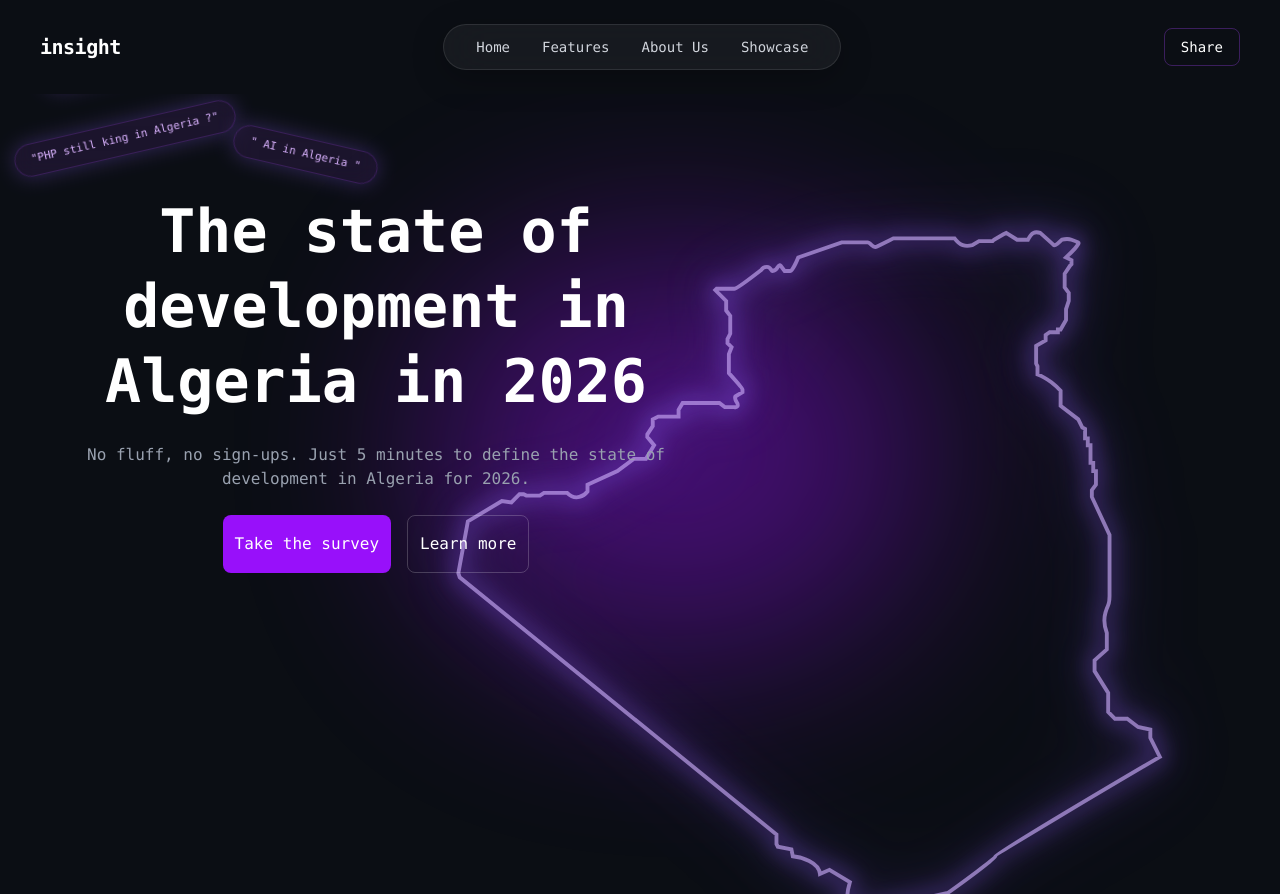
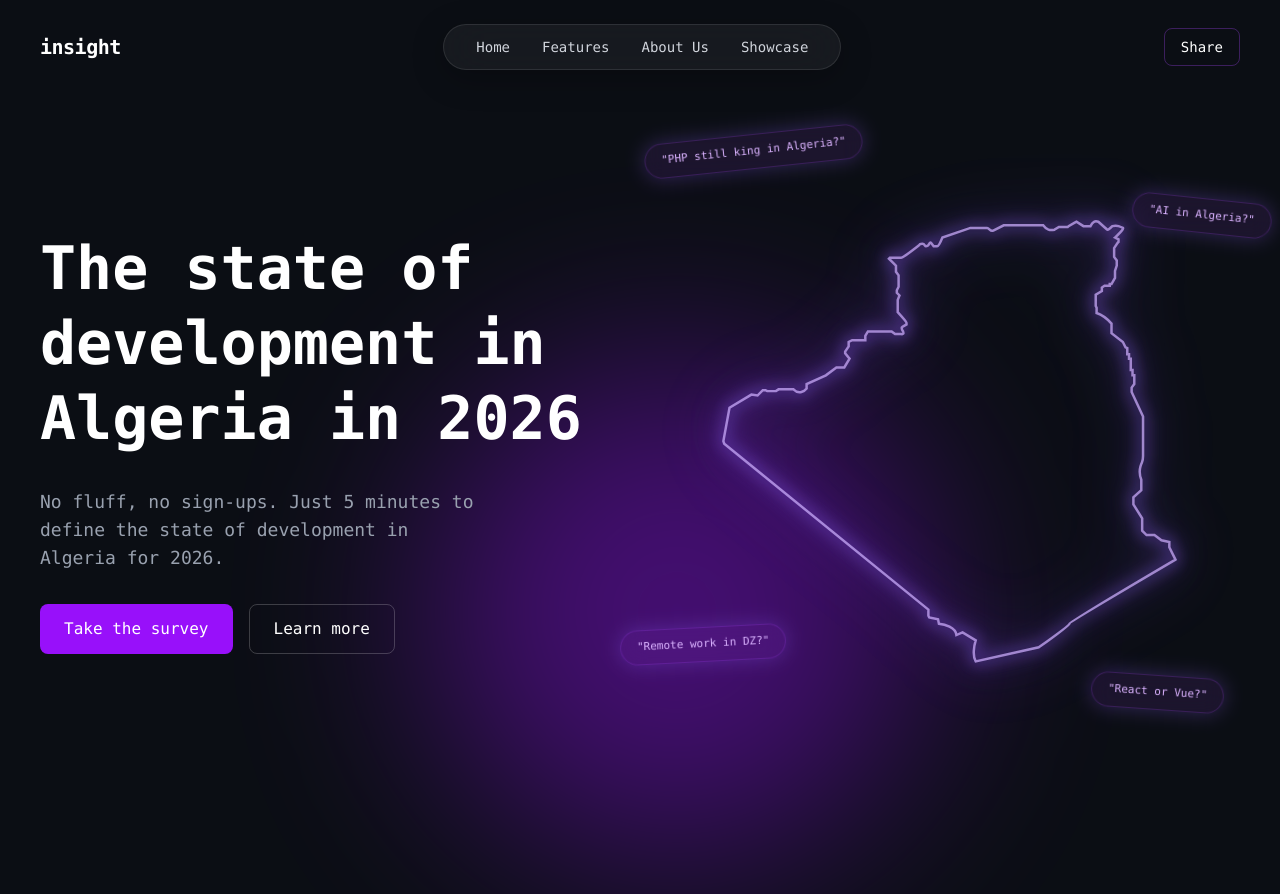
Before and after one commit to osamidev/Algerian-Developer-Survey-2026, a React (Vite) app: page / in a window 1280 px wide. Built offline with nearby package versions, Linux system fonts and the light colour scheme.

Commit message:
hero section desktop version

```diff
--- a/src/components/Hero.jsx
+++ b/src/components/Hero.jsx
@@ -4,59 +4,99 @@ function Hero() {
   return (
     <section className="relative min-h-screen text-white overflow-hidden">
 
-      {/* Floating Question Pills */}
-        <div className=" text-[11px] absolute top-7 left-3  px-4 py-2 text-xs bg-purple-500/10 border border-purple-500/20 rounded-full backdrop-blur-md text-purple-300 shadow-[0_0_20px_rgba(139,92,246,0.3)] -rotate-13">
-          "PHP still king in Algeria ?"
+      {/* BACKGROUND Glow */}
+      <div className="absolute top-[150px] left-[10px] w-[400px] h-[400px] lg:top-1/3 lg:left-1/3 lg:w-[500px] lg:h-[500px] bg-purple-600 opacity-40 blur-[100px] rounded-full pointer-events-none"></div>
+
+      {/* ── MOBILE LAYOUT (hidden on lg+) ── */}
+      <div className="lg:hidden">
+        {/* Floating pills – mobile */}
+        <div className="text-[11px] absolute top-7 left-3 px-4 py-2 bg-purple-500/10 border border-purple-500/20 rounded-full backdrop-blur-md text-purple-300 shadow-[0_0_20px_rgba(139,92,246,0.3)] -rotate-13">
+          "PHP still king in Algeria?"
+        </div>
+        <div className="text-[11px] absolute top-11 left-58 px-4 py-2 bg-purple-500/10 border border-purple-500/20 rounded-full backdrop-blur-md text-purple-300 shadow-[0_0_20px_rgba(139,92,246,0.3)] rotate-13">
+          "AI in Algeria"
         </div>
 
-         <div className=" text-[11px] absolute top-11 left-58  px-4 py-2 text-xs bg-purple-500/10 border border-purple-500/20 rounded-full backdrop-blur-md text-purple-300 shadow-[0_0_20px_rgba(139,92,246,0.3)] rotate-13">
-          " AI in Algeria "
+        {/* Map – mobile */}
+        <div className="absolute pointer-events-none right-5 top-10">
+          <img src={AlgeriaMap} alt="Algeria map" className="w-[900px] opacity-70" />
         </div>
 
-
-
-      {/* BACKGROUND Glow */}
-      <div className="absolute top-[150px] left-[10px] w-[400px] h-[400px] lg:top-1/5 lg:left-1/3 lg:w-[500px] bg-purple-600 opacity-40 blur-[100px] rounded-full"></div>
-
-      {/* BACKGROUND MAP */}
-      <div className="absolute pointer-events-none   right-5 top-10">
-        <img
-          src={AlgeriaMap}
-          alt="Algeria map"
-          className="w-[900px]  opacity-70 "
-        />
+        {/* Content – mobile */}
+        <div className="relative z-10 max-w-7xl mx-auto px-10 pt-25 pb-20">
+          <div className="max-w-2xl space-y-6">
+            <h1 className="text-4xl md:text-6xl font-bold leading-tight text-center">
+              The state of development in Algeria in 2026
+            </h1>
+            <p className="text-gray-400 text-center">
+              No fluff, no sign-ups. Just 5 minutes to define the state of development in Algeria for 2026.
+            </p>
+            <div className="flex gap-4 justify-center">
+              <button className="px-3 py-4 bg-purple-600 rounded-lg">Take the survey</button>
+              <button className="px-3 py-4 border border-white/20 rounded-lg">Learn more</button>
+            </div>
+          </div>
+        </div>
       </div>
 
-      {/* CONTENT */}
-      <div className="relative z-10 max-w-7xl mx-auto px-10 pt-25 pb-20">
+      {/* ── DESKTOP LAYOUT (lg+) ── */}
+      <div className="hidden lg:flex relative z-10 max-w-7xl mx-auto px-10 pt-16 pb-20 items-center min-h-[calc(100vh-88px)]">
 
-        <div className="max-w-2xl space-y-6">
-          <h1 className="text-4xl md:text-6xl font-bold leading-tight text-center">
-            The state of development in Algeria in 2026
+        {/* LEFT — Content */}
+        <div className="flex-1 space-y-8 pr-6 xl:pr-10">
+          <h1 className="text-5xl xl:text-6xl font-bold leading-tight">
+            The state of<br />
+            development in<br />
+            Algeria in 2026
           </h1>
 
-          <p className="text-gray-400 text-center">
-            No fluff, no sign-ups. Just 5 minutes to define the state of
-            development in Algeria for 2026.
+          <p className="text-gray-400 text-base xl:text-lg max-w-md">
+            No fluff, no sign-ups. Just 5 minutes to define the state of development in Algeria for 2026.
           </p>
 
-          <div className="flex gap-4 justify-center ">
-            <button className="px-3 py-4 bg-purple-600 rounded-lg">
+          <div className="flex gap-4">
+            <button className="px-6 py-3 bg-purple-600 hover:bg-purple-500 transition rounded-lg font-medium">
               Take the survey
             </button>
-
-            <button className=" px-3 py-4 border border-white/20 rounded-lg">
+            <button className="px-6 py-3 border border-white/20 hover:border-white/40 transition rounded-lg">
               Learn more
             </button>
           </div>
         </div>
 
+        {/* RIGHT — Map + floating pills */}
+        <div className="relative flex-shrink-0 w-[520px] xl:w-[580px]">
+
+          {/* Pill: top-left of map */}
+          <div className="absolute -top-6 -left-4 z-20 px-4 py-2 text-[11px] bg-purple-500/10 border border-purple-500/20 rounded-full backdrop-blur-md text-purple-300 shadow-[0_0_20px_rgba(139,92,246,0.3)] -rotate-6 whitespace-nowrap">
+            "PHP still king in Algeria?"
+          </div>
+
+          {/* Pill: top-right of map */}
+          <div className="absolute top-10 -right-8 z-20 px-4 py-2 text-[11px] bg-purple-500/10 border border-purple-500/20 rounded-full backdrop-blur-md text-purple-300 shadow-[0_0_20px_rgba(139,92,246,0.3)] rotate-6 whitespace-nowrap">
+            "AI in Algeria?"
+          </div>
+
+          {/* Pill: bottom-left of map */}
+          <div className="absolute bottom-16 -left-10 z-20 px-4 py-2 text-[11px] bg-purple-500/10 border border-purple-500/20 rounded-full backdrop-blur-md text-purple-300 shadow-[0_0_20px_rgba(139,92,246,0.3)] -rotate-3 whitespace-nowrap">
+            "Remote work in DZ?"
+          </div>
+
+          {/* Pill: bottom-right of map */}
+          <div className="absolute bottom-4 right-4 z-20 px-4 py-2 text-[11px] bg-purple-500/10 border border-purple-500/20 rounded-full backdrop-blur-md text-purple-300 shadow-[0_0_20px_rgba(139,92,246,0.3)] rotate-4 whitespace-nowrap">
+            "React or Vue?"
+          </div>
+
+          {/* Algeria Map */}
+          <img
+            src={AlgeriaMap}
+            alt="Algeria map"
+            className="w-full opacity-80 drop-shadow-[0_0_40px_rgba(139,92,246,0.25)]"
+          />
+        </div>
+
       </div>
 
-      {/* Floating Question Pills */}
-        <div className="absolute -top-16 left-10 hidden md:block px-4 py-2 text-xs bg-purple-500/10 border border-purple-500/20 rounded-full backdrop-blur-md text-purple-300 shadow-[0_0_20px_rgba(139,92,246,0.3)] -rotate-15">
-          "PHP still king in Algeria?"
-        </div>
     </section>
   );
 }
```
